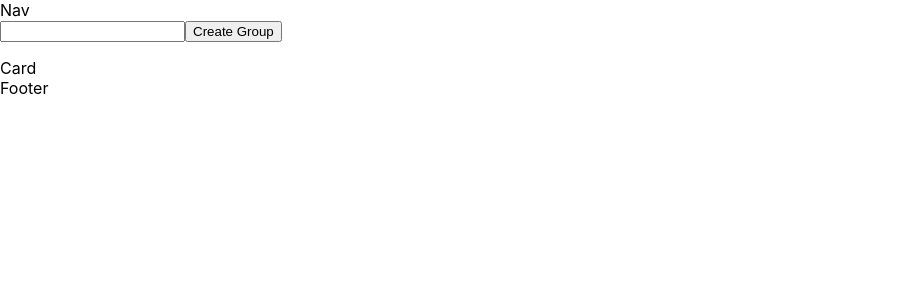
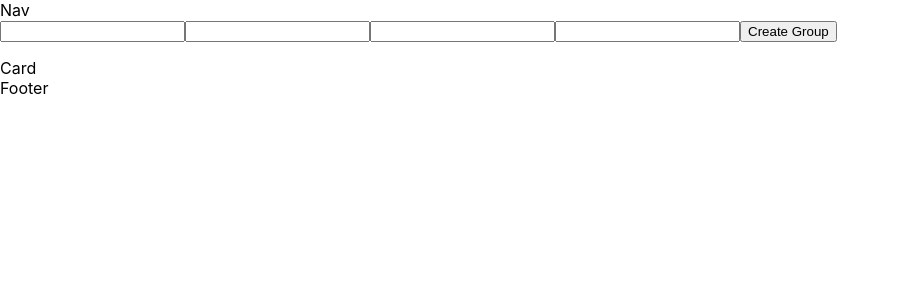
Before and after one commit to littlefish-tech/LunchBuddy, a React (Create React App) app in the folder client/: page / in a window 1280 px wide. Shown: the top 300 px of the page, without its empty margins (0-900 px from the left). Built offline with nearby package versions, Linux system fonts and the light colour scheme.

Commit message:
update input

```diff
--- /dev/null
+++ b/client/src/components/Grid/index.js
@@ -0,0 +1,28 @@
+import React from "react";
+
+// Exporting the Container, Row, and Col components from this file
+
+// This Container component allows us to use a bootstrap container without worrying about class names
+export function Container({ fluid, children }) {
+  return <div className={`container${fluid ? "-fluid" : ""}`}>{children}</div>;
+}
+
+// This Row component lets us use a bootstrap row without having to think about class names
+export function Row({ fluid, children }) {
+  return <div className={`row${fluid ? "-fluid" : ""}`}>{children}</div>;
+}
+
+// This Col component lets us size bootstrap columns with less syntax
+// e.g. <Col size="md-12"> instead of <div className="col-md-12">
+export function Col({ size, children }) {
+  return (
+    <div
+      className={size
+        .split(" ")
+        .map(size => "col-" + size)
+        .join(" ")}
+    >
+      {children}
+    </div>
+  );
+}
--- a/client/src/components/Header/index.js
+++ b/client/src/components/Header/index.js
@@ -7,6 +7,10 @@ function Header(props) {
     <div>
     <div className = "form-group" >
       <input className="form-control" onChange={props.handleInputChange} name="lunchName" value = {props.value}/>
+      <input className="form-control" onChange={props.handleInputChange} name="restaurant" value = {props.value}/>
+      <input className="form-control" onChange={props.handleInputChange} name="host" value = {props.value}/>
+      <input className="form-control" onChange={props.handleInputChange} name="lunchType" value = {props.value}/>
+
 
       <GroupButton onClick={props.handleCreateBut}>Create Group</GroupButton>
    </div>
--- a/client/src/pages/Lunchbuddy.js
+++ b/client/src/pages/Lunchbuddy.js
@@ -4,13 +4,17 @@ import Header from "../components/Header";
 import  Wrapper from "../components/Wrapper";
 import Footer from "../components/Footer";
 import Card from "../components/Card";
-import API from "../utils/API"
+import API from "../utils/API";
+import { Col, Row, Container } from "../components/Grid";
 
 
 class Lunchbuddy extends Component {
 state = {
     lunches: [],
-    lunchName: ""
+    lunchName: "",
+    restaurant: "",
+    host: "",
+    lunchType: ""
 };
 
 handleInputChange = event => {
@@ -18,13 +22,18 @@ handleInputChange = event => {
     this.setState({
       [name]: value
     });
-    // console.log(this.state.lunchName);
+    console.log(this.state.lunchName);
   };
 
 
 handleCreateBut = event => {
   // event.preventDefault();
-    API.saveLunch({lunchName: this.state.lunchName});
+    API.saveLunch({
+      lunchName: this.state.lunchName,
+      restaurant: this.state.restaurant,
+      host: this.state.host,
+      lunchType: this.state.lunchType
+    });
     console.log(this.state.lunchName);
 }
 
@@ -40,7 +49,11 @@ render(){
         handleInputChange = {this.handleInputChange}
         // handleJoinBut = {this.handleJoinBut}
         handleCreateBut={this.handleCreateBut}
-        value = {this.state.lunchName}></Header>
+        lunchNameValue = {this.state.lunchName}
+        restaurant = {this.state.restaurant}
+        host = {this.state.host}
+        lunchType = {this.state.lunchType}>
+        </Header>
         <p>{this.state.test}</p>
         <Card>Card</Card>
         <Footer>Footer</Footer>
```
Also changed, not shown: 2 other files (tests, documents, lock files or other folders).
